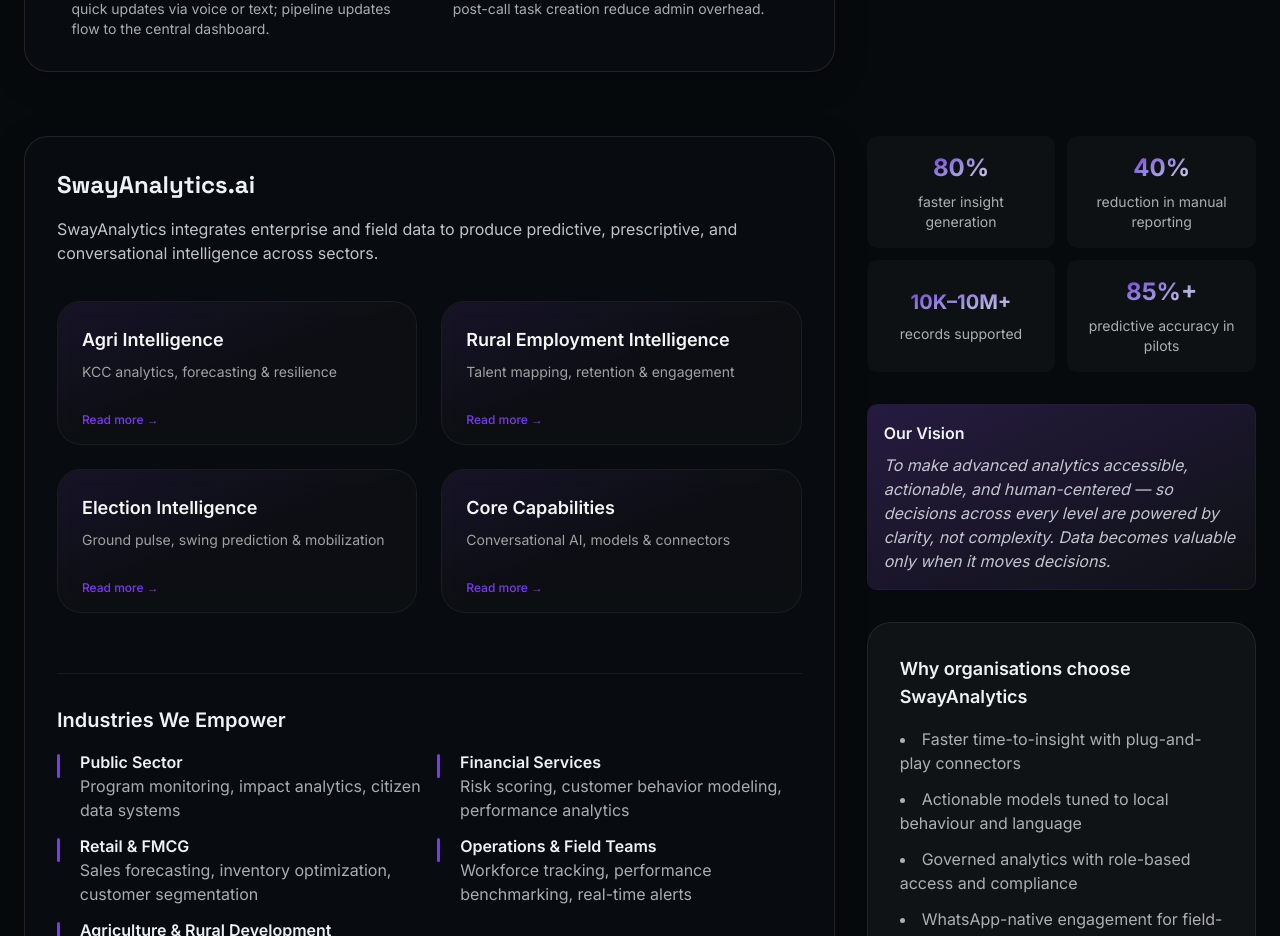
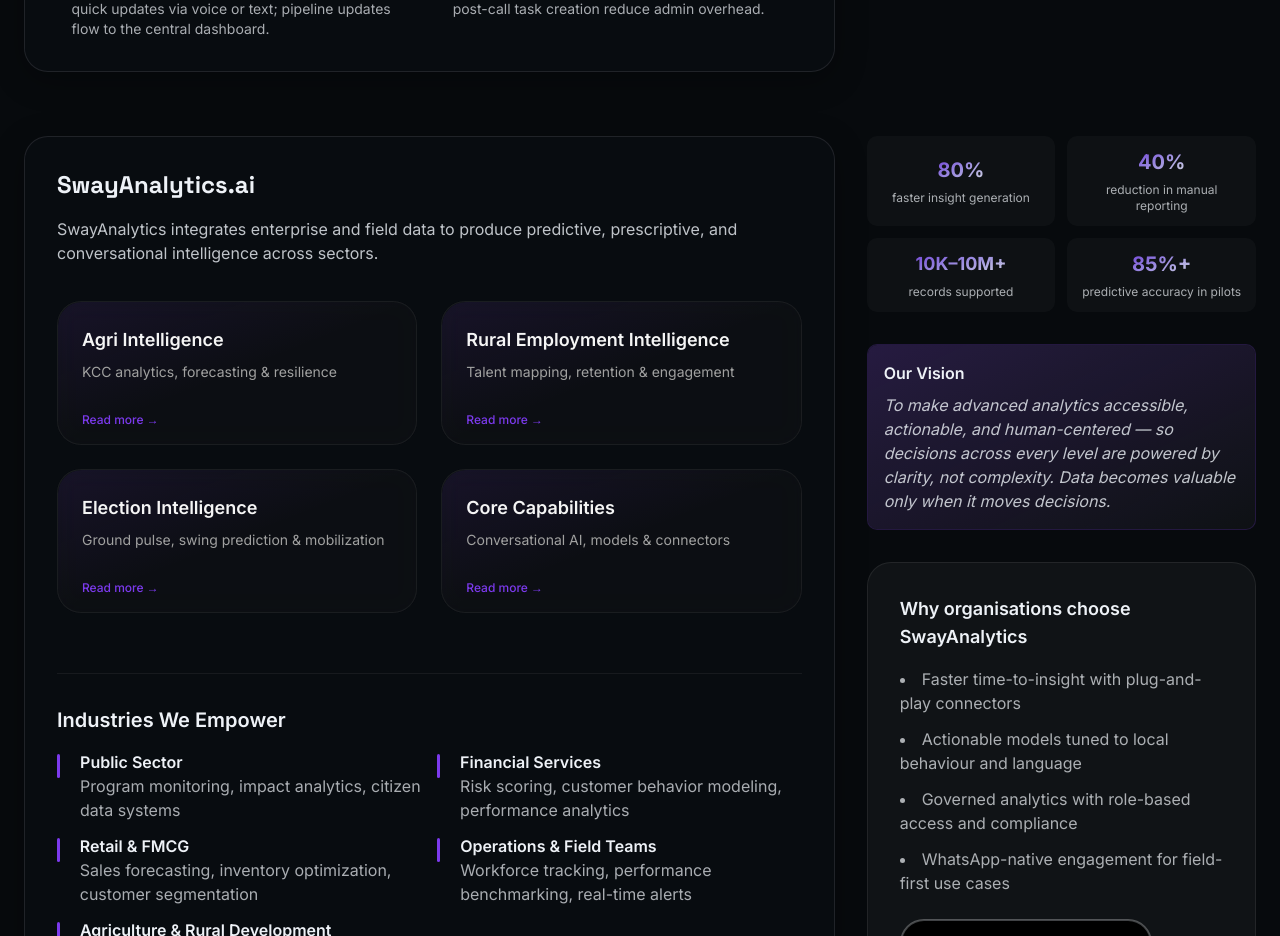
Before and after one commit to taranggg/data-cosmos, a Next.js app: page / in a window 1280 px wide. Shown: the part 2860-3796 px from the top of the page. Built offline with nearby package versions, Linux system fonts and the light colour scheme.

Commit message:
refactor: Update ProductsSection styling for improved layout and readability; adjust padding, font sizes, and text alignment for better visual consistency

```diff
--- a/src/components/ProductsSection.tsx
+++ b/src/components/ProductsSection.tsx
@@ -503,44 +503,44 @@
     <div className="lg:col-span-1">
       <div>
         <div className="grid grid-cols-2 gap-3">
-          <div className="p-4 bg-white/3 rounded-lg text-center min-h-[5.25rem] flex flex-col items-center justify-center">
+          <div className="p-3 bg-white/3 rounded-lg text-center min-h-[4.5rem] flex flex-col items-center justify-center">
             <AnimatedNumber
               end={80}
               suffix="%"
-              className="text-2xl font-bold bg-clip-text text-transparent bg-gradient-to-br from-cosmic-violet/90 to-cosmic-light/90"
+              className="text-xl font-bold bg-clip-text text-transparent bg-gradient-to-br from-cosmic-violet/90 to-cosmic-light/90"
             />
-            <div className="text-sm text-cosmic-light/70 mt-2">
+            <div className="text-xs text-cosmic-light/70 mt-1.5">
               faster insight generation
             </div>
           </div>
-          <div className="p-4 bg-white/3 rounded-lg text-center min-h-[5.25rem] flex flex-col items-center justify-center">
+          <div className="p-3 bg-white/3 rounded-lg text-center min-h-[4.5rem] flex flex-col items-center justify-center">
             <AnimatedNumber
               end={40}
               suffix="%"
-              className="text-2xl font-bold bg-clip-text text-transparent bg-gradient-to-br from-cosmic-violet/90 to-cosmic-light/90"
+              className="text-xl font-bold bg-clip-text text-transparent bg-gradient-to-br from-cosmic-violet/90 to-cosmic-light/90"
             />
-            <div className="text-sm text-cosmic-light/70 mt-2">
+            <div className="text-xs text-cosmic-light/70 mt-1.5">
               reduction in manual reporting
             </div>
           </div>
-          <div className="p-4 bg-white/3 rounded-lg text-center min-h-[5.25rem] flex flex-col items-center justify-center">
+          <div className="p-3 bg-white/3 rounded-lg text-center min-h-[4.5rem] flex flex-col items-center justify-center">
             <AnimatedNumber
               end={10000}
               format="compact"
-              className="text-xl font-bold bg-clip-text text-transparent bg-gradient-to-br from-cosmic-violet/90 to-cosmic-light/90"
+              className="text-lg font-bold bg-clip-text text-transparent bg-gradient-to-br from-cosmic-violet/90 to-cosmic-light/90"
               post="–10M+"
             />
-            <div className="text-sm text-cosmic-light/70 mt-2">
+            <div className="text-xs text-cosmic-light/70 mt-1.5">
               records supported
             </div>
           </div>
-          <div className="p-4 bg-white/3 rounded-lg text-center min-h-[5.25rem] flex flex-col items-center justify-center">
+          <div className="p-3 bg-white/3 rounded-lg text-center min-h-[4.5rem] flex flex-col items-center justify-center">
             <AnimatedNumber
               end={85}
               suffix="%+"
-              className="text-2xl font-bold bg-clip-text text-transparent bg-gradient-to-br from-cosmic-violet/90 to-cosmic-light/90"
+              className="text-xl font-bold bg-clip-text text-transparent bg-gradient-to-br from-cosmic-violet/90 to-cosmic-light/90"
             />
-            <div className="text-sm text-cosmic-light/70 mt-2">
+            <div className="text-xs text-cosmic-light/70 mt-1.5">
               predictive accuracy in pilots
             </div>
           </div>
```
